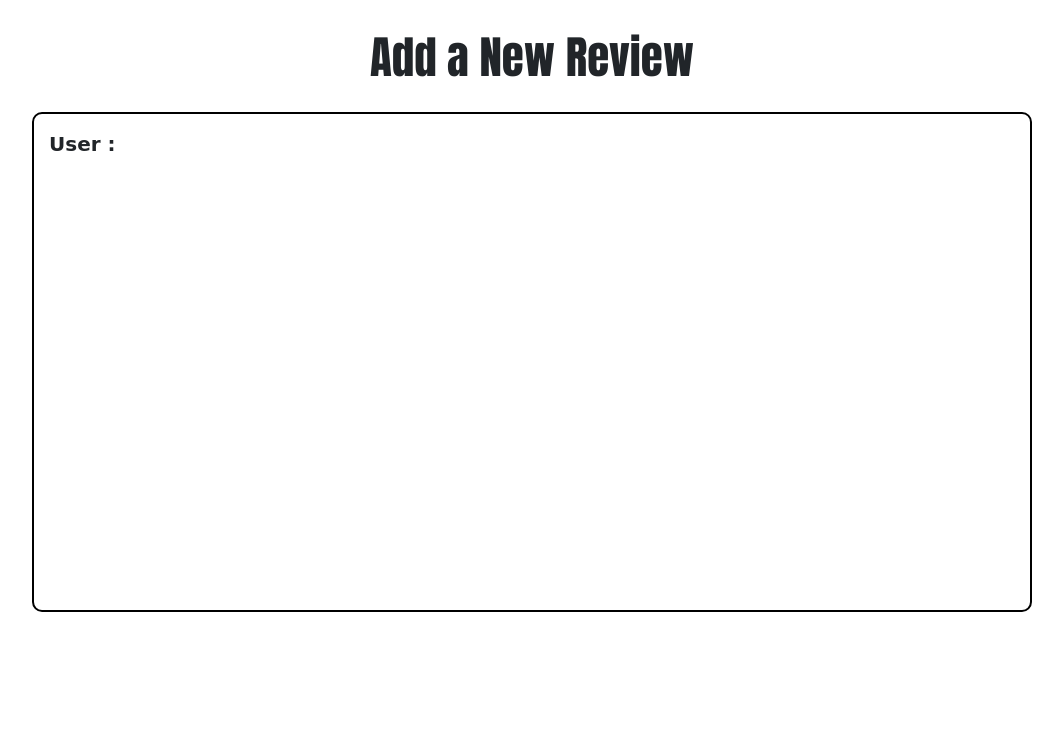
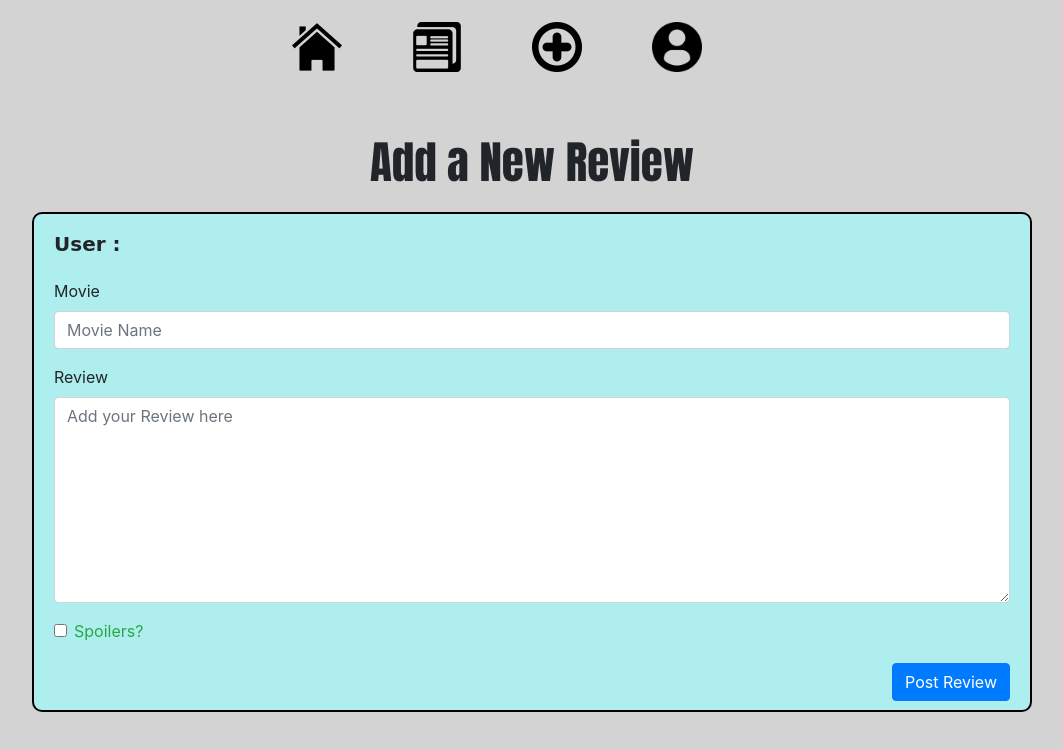
Before and after one commit to HareshNasit/Moviegram, a React (Create React App) app in the folder moviegram/: page /AddReview in a window 1280 px wide. Shown: the top 750 px of the page, without its empty margins (108-1171 px from the left). Built offline with nearby package versions, Linux system fonts and the light colour scheme.

Commit message:
added the review form to the add review page and the movie review spoiler check and a post review button. also added the menu bar to the add review page

```diff
--- a/moviegram/src/Components/AddReview/index.js
+++ b/moviegram/src/Components/AddReview/index.js
@@ -4,14 +4,17 @@ import { Button, Form } from "react-bootstrap";
 import ReactDOM from 'react-dom';
 import Modal from 'react-modal';
 
+import MainMenuBar from './../MainMenuBar';
+
 class AddReview extends React.Component {
 
   render() {
 
-    const { username, movieName, reviewContent, commentsSection} = this.props;
+    const { username } = this.props;
 
     return (
       <div id="addreviewmain">
+         <MainMenuBar/>
 
          <div className="pageHeader">
             <h3 className="headerText">Add a New Review</h3>
@@ -21,6 +24,23 @@ class AddReview extends React.Component {
             <ul>
               <li>User : {username}</li>
             </ul>
+            <Form className="reviewForm">
+              <Form.Group controlId="review.movieName">
+                <Form.Label>Movie</Form.Label>
+                <Form.Control type="name" placeholder="Movie Name" />
+              </Form.Group>
+              <Form.Group controlId="review.reviewContent">
+                <Form.Label>Review</Form.Label>
+                <Form.Control type="review" as="textarea" rows="8" placeholder="Add your Review here" />
+              </Form.Group>
+              <Form.Group controlId="review.reviewContent">
+                <Form.Check type="checkbox" className="spoilerCheck">
+                  <Form.Check.Input type="checkbox" isValid />
+                  <Form.Check.Label>Spoilers?</Form.Check.Label>
+                </Form.Check>
+              </Form.Group>
+            </Form>
+            <Button variant="primary" className="saveReviewBtn" onClick="" type="submit">Post Review</Button>
          </div>
 
       </div>
--- a/moviegram/src/Components/AddReview/styles.css
+++ b/moviegram/src/Components/AddReview/styles.css
@@ -1,5 +1,7 @@
 #addreviewmain {
 	width: 100%;
+	height: 100vh;
+	background-color: lightgray;
 }
 
 .headerText {
@@ -9,6 +11,7 @@
 
 .add-review {
     width: 1000px;
+		height: auto;
     min-height: 500px;
     position: relative;
     margin-left: auto;
@@ -18,6 +21,7 @@
     bottom: 20px;
     border: 2px solid black;
     border-radius: 10px;
+		background-color: #afeeee;
 }
 
 .add-review ul {
@@ -28,6 +32,7 @@
     padding-left: 15px;
     padding-right: 15px;
     padding-top: 15px;
+		margin-left: 5px;
 }
 
 .add-review ul li {
@@ -39,3 +44,12 @@
     display: inline-block;
     flex: 0 1 auto;
 }
+
+.reviewForm {
+	margin: 20px;
+}
+
+.saveReviewBtn {
+	position: absolute;
+	right: 20px
+}
--- a/moviegram/src/Components/NewsFeed/styles.css
+++ b/moviegram/src/Components/NewsFeed/styles.css
@@ -17,7 +17,7 @@
 .pageHeader {
     position: relative;
     width: 800px;
-    top: 30px;
+    top: 35px;
     margin-left: auto;
     margin-right: auto;
 }
```
Also changed, not shown: moviegram/src/Components/MainMenuBar/styles.css (line endings or trailing spaces), moviegram/src/Components/NewsFeed/index.js (line endings or trailing spaces), moviegram/src/Components/Review/styles.css (line endings or trailing spaces).
